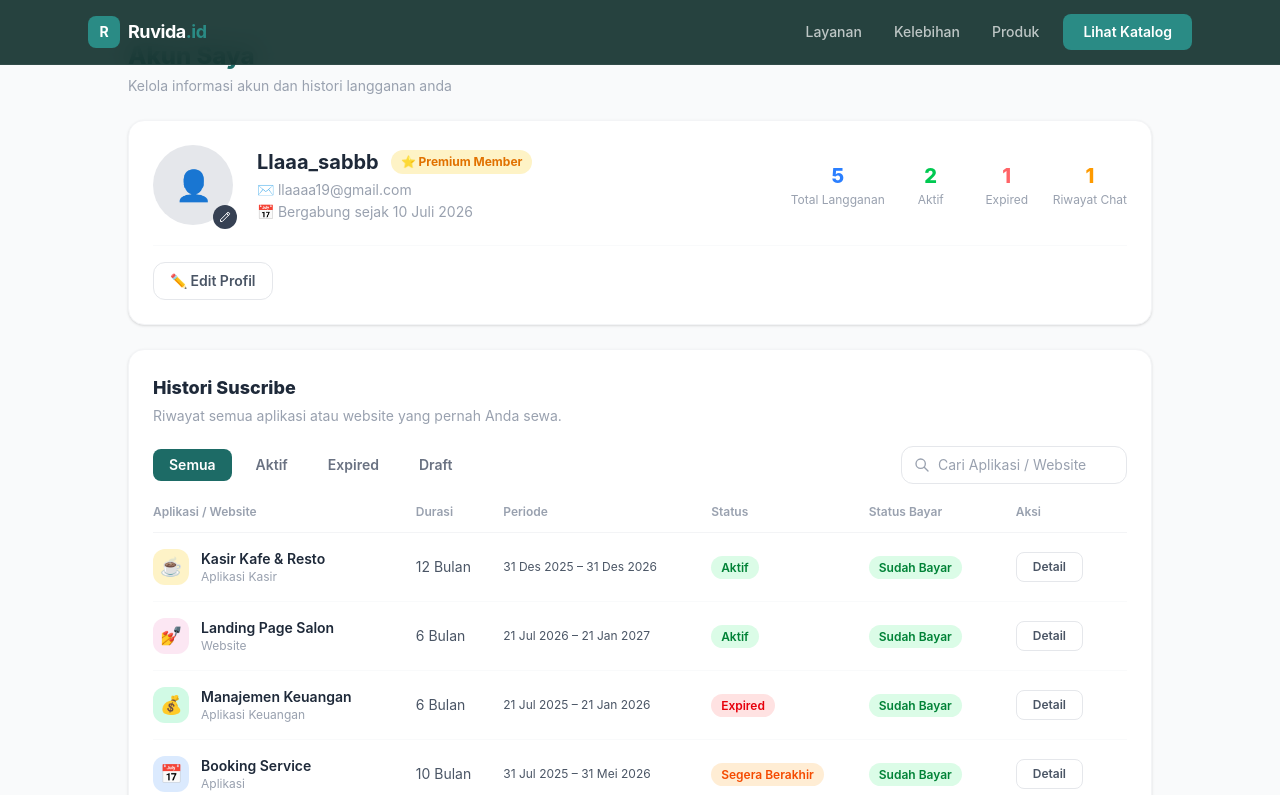
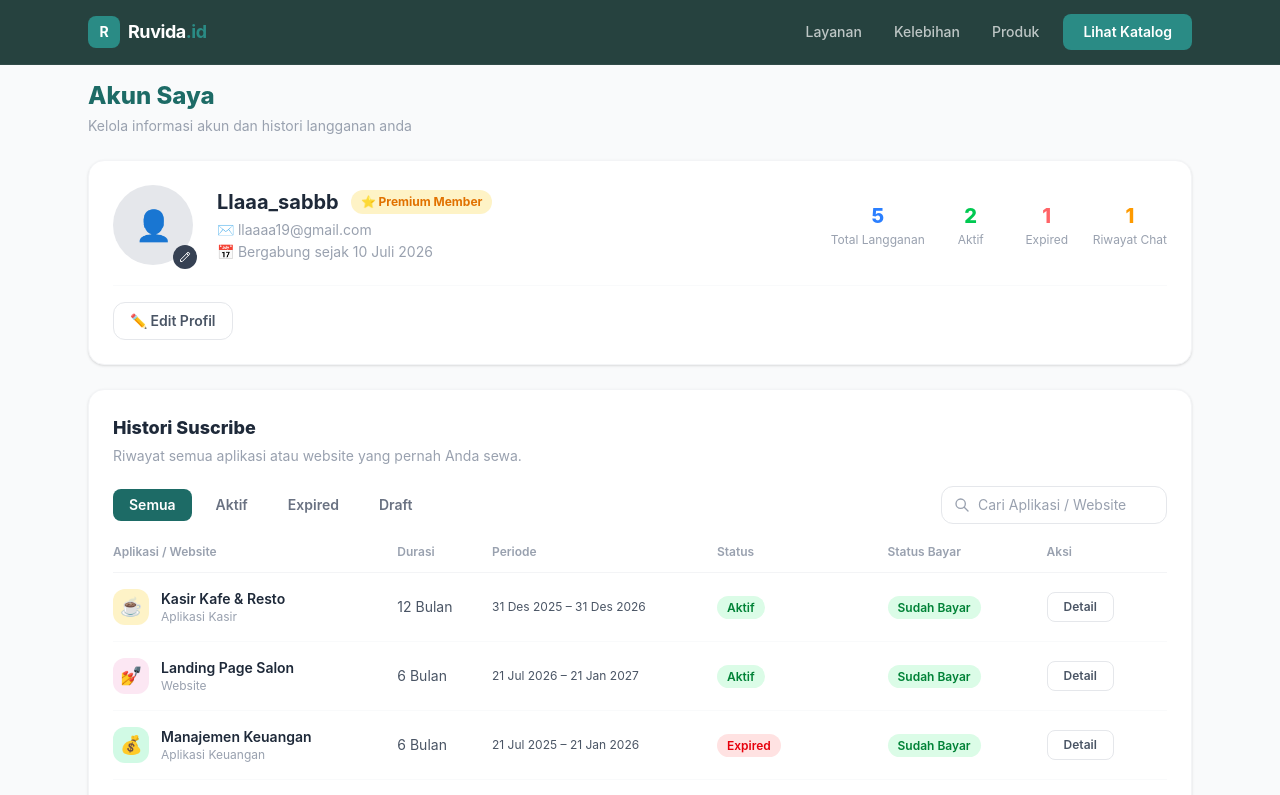
Before and after one commit to dellasabrina-16/Ruvida.Id, a React (Vite) app in the folder RuvidaId/: page /akun in a window 1280 px wide. Shown: the top 795 px of the page. Built offline with nearby package versions, Linux system fonts and the light colour scheme.

Commit message:
Update
Update container Account.jsx

```diff
--- a/RuvidaId/src/pages/Account.jsx
+++ b/RuvidaId/src/pages/Account.jsx
@@ -45,8 +45,8 @@ export default function Account() {
   const totalChat = 1;
 
   return (
-    <div className="min-h-screen bg-gray-50 py-10 px-4">
-      <div className="max-w-5xl mx-auto flex flex-col gap-6">
+    <div className="min-h-screen bg-gray-50 pt-20 pb-12 px-4 sm:px-6">
+        <div className="max-w-6xl mx-auto px-4 sm:px-6 flex flex-col gap-6">
         {/* ── Header Akun ── */}
         <div>
           <h1 className="text-2xl font-extrabold text-[#1d6b66] mb-1">
@@ -167,11 +167,10 @@ export default function Account() {
                 <button
                   key={tab}
                   onClick={() => setFilterTab(tab)}
-                  className={`px-4 py-1.5 rounded-lg text-sm font-semibold transition-colors ${
-                    filterTab === tab
+                  className={`px-4 py-1.5 rounded-lg text-sm font-semibold transition-colors ${filterTab === tab
                       ? "bg-[#1d6b66] text-white"
                       : "text-gray-500 hover:bg-gray-100"
-                  }`}
+                    }`}
                 >
                   {tab}
                 </button>
```
